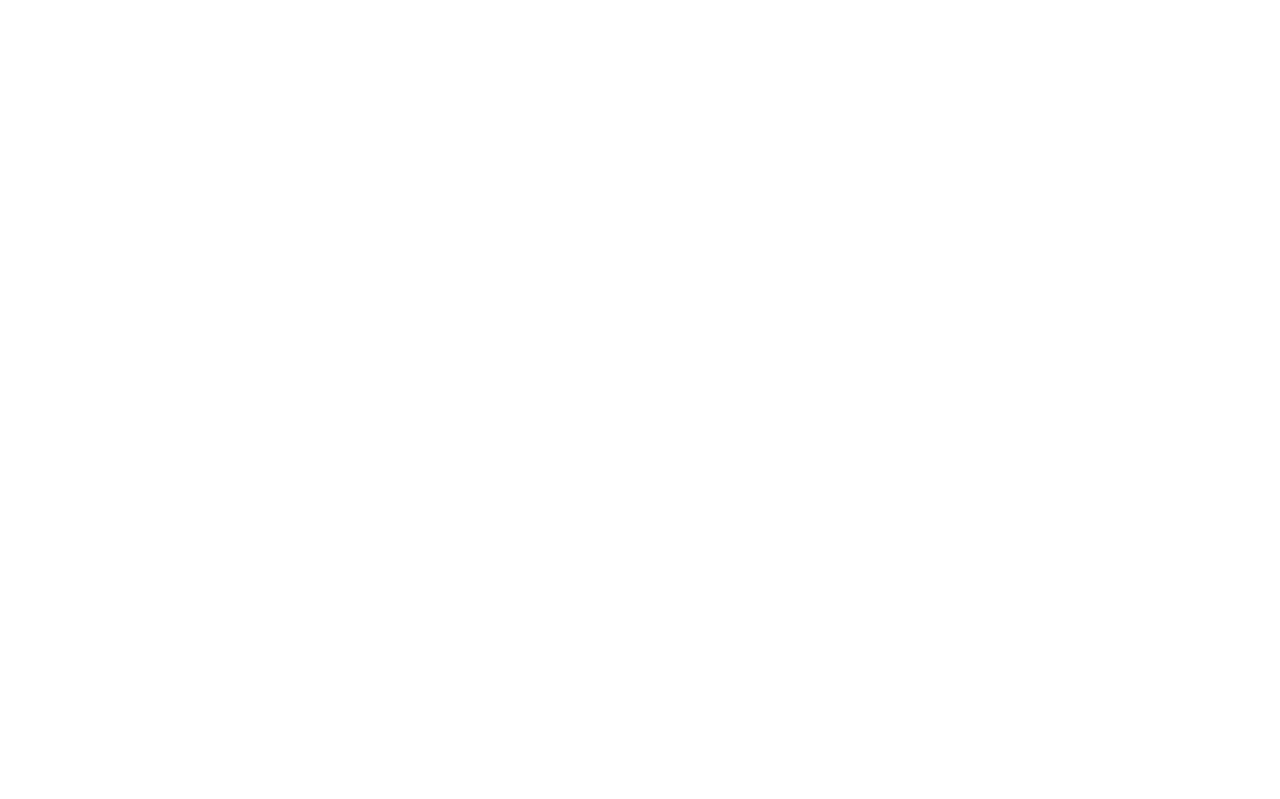
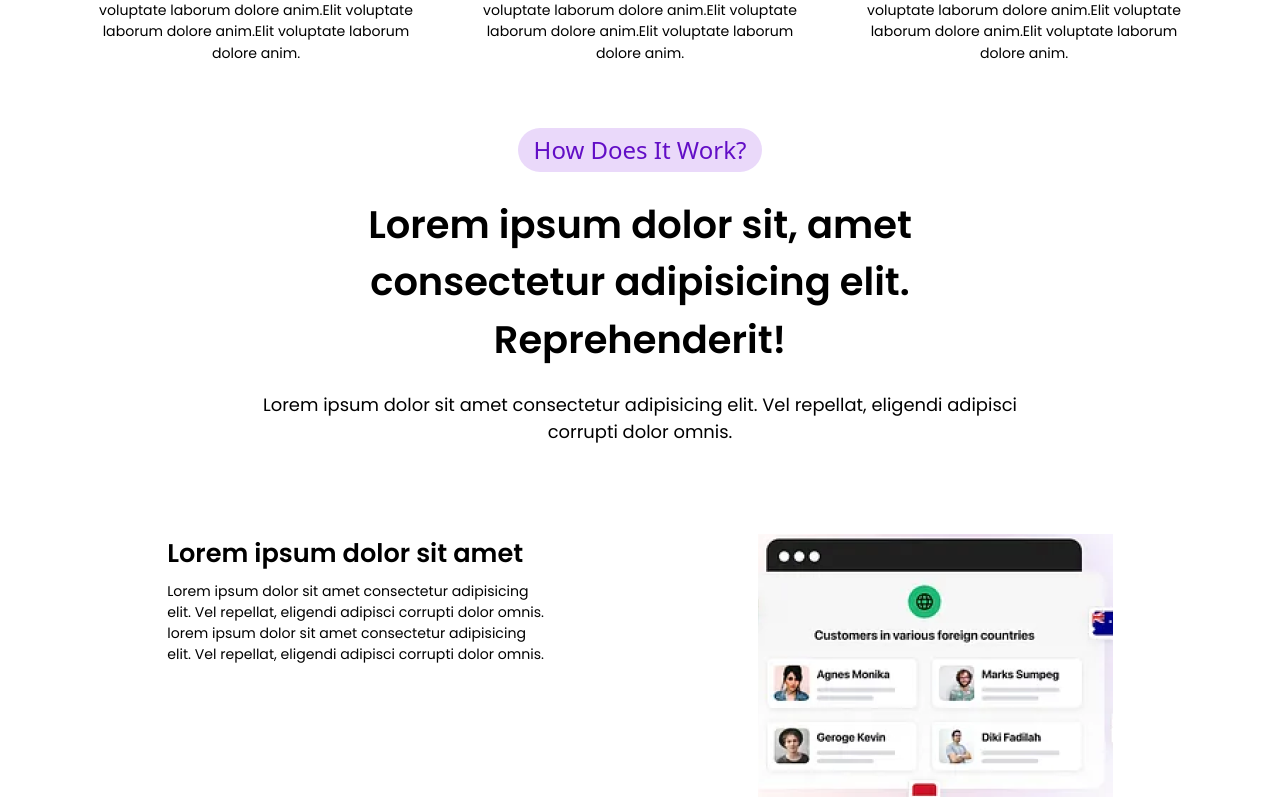
Before and after one commit to onipinaka/Unnati-E-Cell, a React (Vite) app: page / in a window 1280 px wide. Shown: the part 722-1521 px from the top of the page. Before the commit the page ends 800 px from the top, so only its background shows below. Built offline with nearby package versions, Linux system fonts and the light colour scheme.

Commit message:
added 4th section

```diff
--- a/src/App.jsx
+++ b/src/App.jsx
@@ -1,14 +1,16 @@
 import Navbar from "./components/Navbar"
 import Part3 from "./components/Part3"
+import Part4 from "./components/Part4"
 
 
 const App = () => {
   return (
 
-      <div className='flex flex-col w-[90vw]'>
+      <div className='flex flex-col gap-y-16 w-[90vw]'>
 
       <Navbar />
       <Part3/>
+      <Part4/>
       </div>
 
   )
--- /dev/null
+++ b/src/components/DetailInfo.jsx
@@ -0,0 +1,20 @@
+import React from 'react'
+import img from '../assets/sample.png'
+
+function DetailInfo({title, description, reverse}) {
+  return (
+    <>
+        <div style={reverse? {flexDirection: "row-reverse"}: {}} className='flex flex-row w-full justify-around '>
+            <div className='lg:max-w-[30vw]'>
+              <p className='text-start font-semibold font-primary mb-2 text-[clamp(1.5rem,2vw,2.125rem)]'>{title}</p>
+              <p className='text-start font-normal font-primary text-[clamp(0.8rem,1.1vw,1.5rem)]'>{description}</p>
+            </div>
+            <div>
+              <img src={img} alt="" />
+            </div>
+        </div>
+    </>
+  )
+}
+
+export default DetailInfo
--- /dev/null
+++ b/src/components/Part4.jsx
@@ -0,0 +1,40 @@
+import React from 'react'
+import Lightbtn from './buttons/Lightbtn'
+import DetailInfo from './DetailInfo'
+
+function Part4() {
+    const items =[
+        {
+            title: 'Lorem ipsum dolor sit amet',
+            description: 'Lorem ipsum dolor sit amet consectetur adipisicing elit. Vel repellat, eligendi adipisci corrupti dolor omnis. lorem ipsum dolor sit amet consectetur adipisicing elit. Vel repellat, eligendi adipisci corrupti dolor omnis.',
+        },
+        {
+            title: 'Lorem ipsum dolor sit amet',
+            description: 'Lorem ipsum dolor sit amet consectetur adipisicing elit. Vel repellat, eligendi adipisci corrupti dolor omnis.lorem ipsum dolor sit amet consectetur adipisicing elit. Vel repellat, eligendi adipisci corrupti dolor omnis.',
+        },
+        {
+            title: 'Lorem ipsum dolor sit amet',
+            description: 'Lorem ipsum dolor sit amet consectetur adipisicing elit. Vel repellat, eligendi adipisci corrupti dolor omnis. loreem ipsum dolor sit amet consectetur adipisicing elit. Vel repellat, eligendi adipisci corrupti dolor omnis.',
+        },
+    ]
+  return (
+    <div className='flex flex-col w-full justify-center items-center gap-y-6'>
+        <div>
+            <Lightbtn label='How Does It Work?'/>
+        </div>
+        <div className='lg:w-[60vw]'>
+            <p className='text-black font-primary  text-[clamp(1.2rem,3vw,3rem)] text-center font-semibold'>Lorem ipsum dolor sit, amet consectetur adipisicing elit. Reprehenderit!</p>
+        </div>
+        <div className='lg:w-[60vw]' ><p className='text-black font-primary text-center text-[clamp(0.7rem,1.4vw,1.4rem)] font-normal'>Lorem ipsum dolor sit amet consectetur adipisicing elit. Vel repellat, eligendi adipisci corrupti dolor omnis.</p></div>
+        <div className='w-full mt-16 flex flex-col gap-y-16'>
+            {
+                items.map((item, key)=>{
+                    return <DetailInfo key={key} title={item.title} description={item.description} reverse ={key%2==0? false:true }/>
+                })
+            }
+        </div>
+    </div>
+  )
+}
+
+export default Part4
```
Also changed, not shown: src/assets/sample.png (added).
